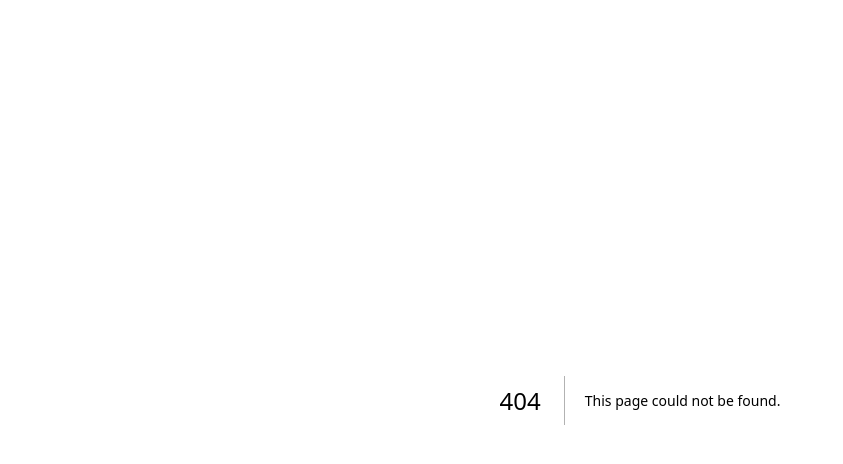
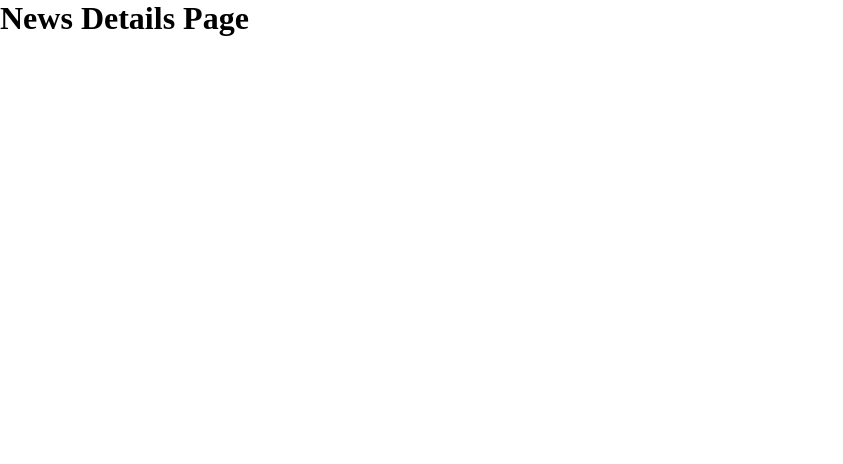
Before and after one commit to dawidlehai/meets, a Next.js app: page /news/1 in a window 1280 px wide. Before the commit this address had no page. Shown: the top 464 px of the page, without its empty margins (0-843 px from the left). Built offline with nearby package versions, Linux system fonts and the light colour scheme.

Commit message:
Added nested route for news and dynamic page with details

```diff
--- /dev/null
+++ b/pages/news/[newsId].js
@@ -0,0 +1,5 @@
+const NewsDetails = () => {
+  return <h1>News Details Page</h1>;
+};
+
+export default NewsDetails;
```
Also changed, not shown: pages/news/index.js (renamed from pages/news.js).
